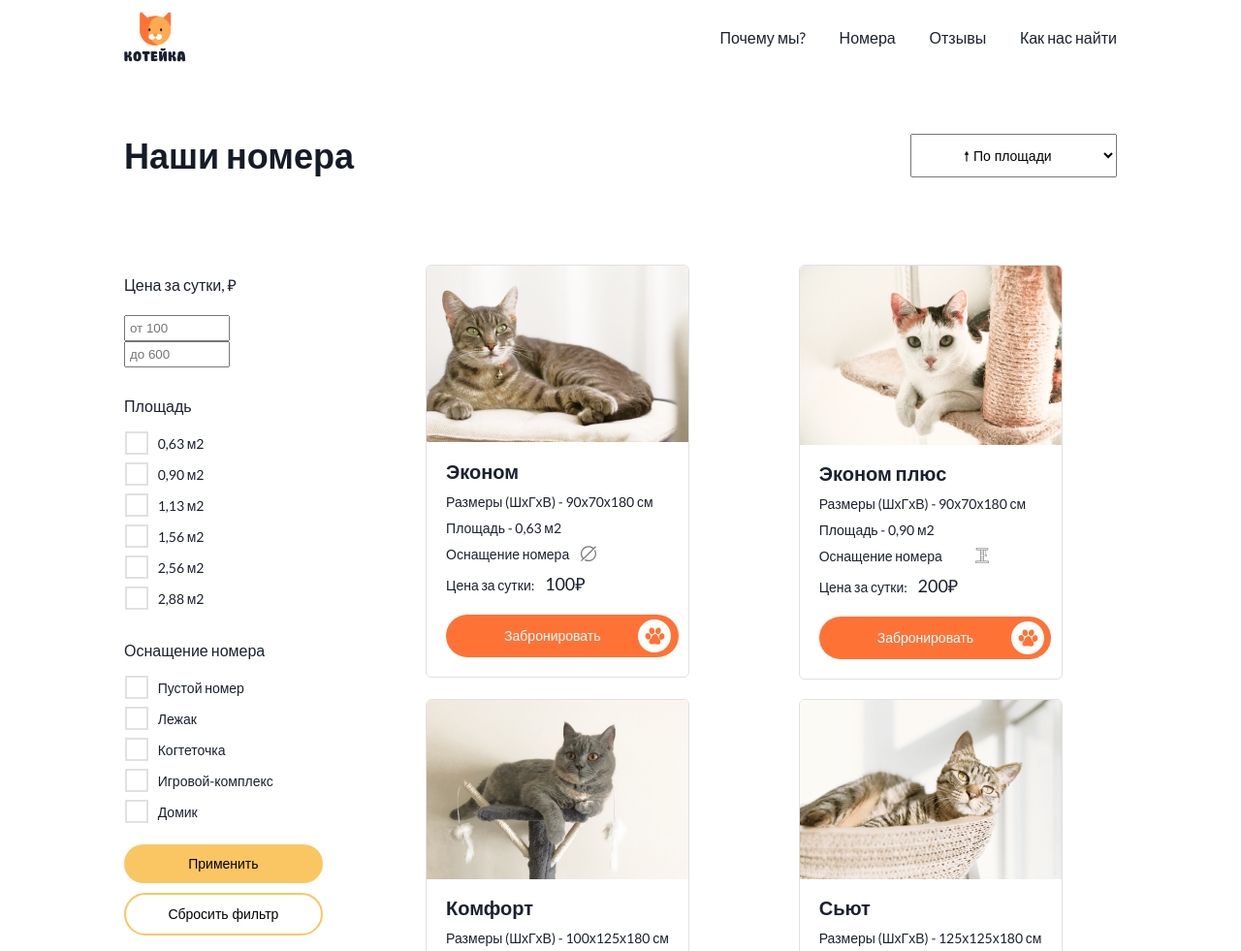
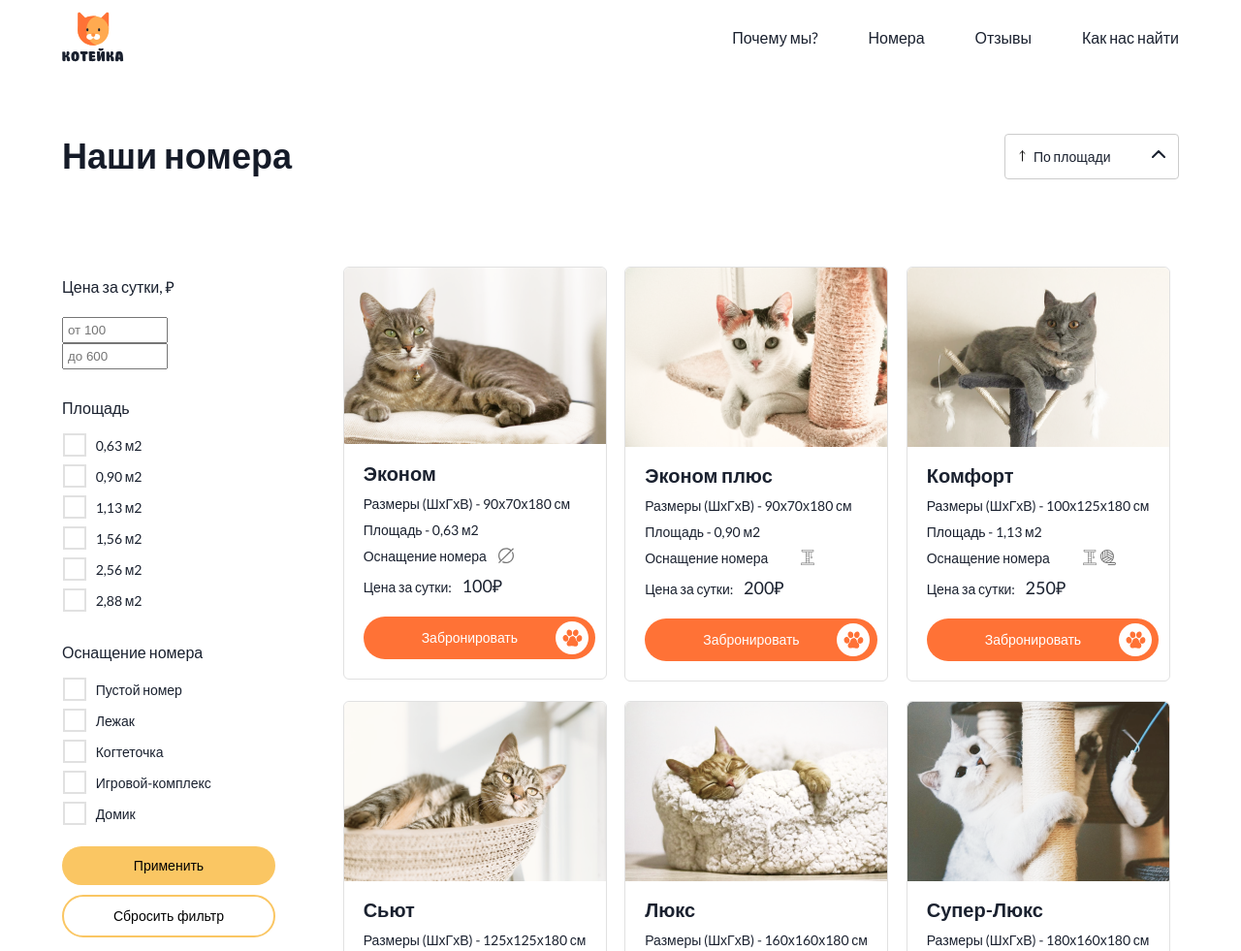
Before and after one commit to Jencansee/cat-tz, a website: page index.html in a window 1280 px wide. Shown: the top 981 px of the page at 97% size. Drawn offline with Linux system fonts and the light colour scheme.

Commit message:
Final commit

```diff
--- a/index.html
+++ b/index.html
@@ -3,6 +3,7 @@
 <head>
     <meta charset="UTF-8">
     <meta name="viewport" content="width=device-width, initial-scale=1.0">
+    <meta name="description" content="https://github.com/Jencansee">
     <link href="https://fonts.googleapis.com/css2?family=Lato:wght@400;700&display=swap" rel="stylesheet">
     <link rel="stylesheet" href="dist/styles/style.css">
     <link rel="shortcut icon" href="./src/img/svg/koteika-icon.svg" type="image/svg">
@@ -28,12 +29,22 @@
         <section class="section-rooms">
             <div class="section-rooms__head-wrap">
             <h1 class="section-rooms__head">Наши номера</h1>
-            <select class="section-rooms__sorting" id="section-rooms_sort">
-                <option value="area-up" selected> 🠕 По площади</option>
-                <option value="area-down"> 🠗 По площади</option>
-                <option value="price-up"> 🠕 По цене</option>
-                <option value="price-down"> 🠗 По цене</option>
-              </select>
+            <div class="section-rooms__select-wrapper">
+               <div class="section-rooms__select-visual">
+                   <div class="select-visual__header">
+                        <span class="select-visual__current"><img class="select-visial__item--arrows" src="./src/img/svg/select-visial/select-visial__item--arrow-up.svg" alt="">По площади</span>
+                        <div class="select-visual__icon">
+                            <img class="select-visual__current--pointer" src="./src/img/svg/select-visial/select-visual__icon-img.svg" alt="">
+                        </div>
+                   </div>
+                   <div class="select-visual__body">
+                       <div class="select-visial__item"><img class="select-visial__item--arrows" src="./src/img/svg/select-visial/select-visial__item--arrow-up.svg" alt="">По площади</div>
+                       <div class="select-visial__item"><img class="select-visial__item--arrows" src="./src/img/svg/select-visial/select-visial__item--arrow-down.svg" alt="">По площади</div>
+                       <div class="select-visial__item"><img class="select-visial__item--arrows" src="./src/img/svg/select-visial/select-visial__item--arrow-up.svg" alt="">По цене</div>
+                       <div class="select-visial__item"><img class="select-visial__item--arrows" src="./src/img/svg/select-visial/select-visial__item--arrow-down.svg" alt="">По цене</div>
+                   </div>
+               </div>
+            </div>
             </div>
             <div class="section-rooms__wrapper">
                 <div class="section-rooms__filters">
--- a/src/sass/_adaptive.scss
+++ b/src/sass/_adaptive.scss
@@ -6,3 +6,8 @@
         margin-top: 4rem;
     }
 }
+@media (max-width: 1400px){
+    .page-main, .page-header {
+        width: 90%;
+    }
+}
--- /dev/null
+++ b/src/sass/_section-rooms__options.scss
@@ -0,0 +1,57 @@
+.section-rooms__select-visual{
+  width: 18rem;
+  position: relative;
+  font-size: 1.4rem;
+}
+.section-rooms__select-visual.show-sorting .select-visual__body {
+  display: block;
+}
+.section-rooms__select-visual.show-sorting .select-visual__current--pointer{
+  transition: all ease 0.4s;
+  transform: rotateX(180deg);
+}
+
+.select-visual__header{
+  display: flex;
+  border: 0.1rem solid #ccc;
+  border-radius: 0.4rem;
+  cursor: pointer;
+}
+
+.select-visual__current{
+  padding: 1.4rem;
+}
+.select-visual__icon{
+  display: flex;
+  align-items: center;
+  justify-content: center;
+  flex-shrink: 0;
+  text-align: center;
+  width: 4rem;
+  height: 4rem;
+  margin-left: auto;
+}
+.select-visial__item--arrows{
+  margin-right: 0.8rem;
+}
+
+.select-visual__body{
+  position: absolute;
+  left: 0;
+  right: 0;
+  top: 100%;
+  border: 0.1rem solid #ccc;
+  border-top: 0;
+  display: none;
+}
+
+.select-visial__item{
+  background: white;
+  line-height: 2.4rem;
+  padding: 1rem;
+  cursor: pointer;
+  transition: all ease-in-out 0.2s;
+  &:hover{
+    background: darken($color: white, $amount: 4);
+  }
+}
--- a/src/sass/style.scss
+++ b/src/sass/style.scss
@@ -16,7 +16,7 @@ $fontColor: #1A212F;
 $headerColor: #151B28;
 $gray: #E1E1E1;
 
-body{
+body {
     color: $fontColor;
     p {
         font-size: 1.4rem;
@@ -26,4 +26,5 @@ body{
 @import 'header';
 @import 'section-rooms';
 @import 'section-rooms__cards';
+@import 'section-rooms__options';
 @import 'adaptive';
--- a/src/scripts/main.js
+++ b/src/scripts/main.js
@@ -5,3 +5,35 @@ const sticky = header.offsetTop;
 function headerSticky() {
     window.pageYOffset > sticky ? header.classList.add("page-header--sticky") : header.classList.remove("page-header--sticky");
 }
+
+/*                              */
+/*      for select-visual       */
+/*                              */
+
+let select = function () {
+    let selectHeader = document.querySelectorAll('.select-visual__header');
+    let selectItem = document.querySelectorAll('.select-visial__item');
+
+    selectHeader.forEach(item => {
+        item.addEventListener('click', selectToggle);
+    });
+
+    selectItem.forEach(item => {
+        item.addEventListener('click', selectChoose);
+    });
+
+    function selectToggle() {
+        this.parentElement.classList.toggle('show-sorting');
+    }
+
+    function selectChoose(){
+        let text = this.innerText,
+            select =  this.closest('.section-rooms__select-visual'),
+            currentText = select.querySelector('.select-visual__current');
+
+        currentText.innerText = text;
+        select.classList.remove('show-sorting')
+    }
+}
+
+select();
```
Also changed, not shown: dist/styles/style.css, src/img/svg/select-visial/select-visial__item--arrow-down.svg (added), src/img/svg/select-visial/select-visial__item--arrow-up.svg (added), src/img/svg/select-visial/select-visual__icon-img.svg (added).
